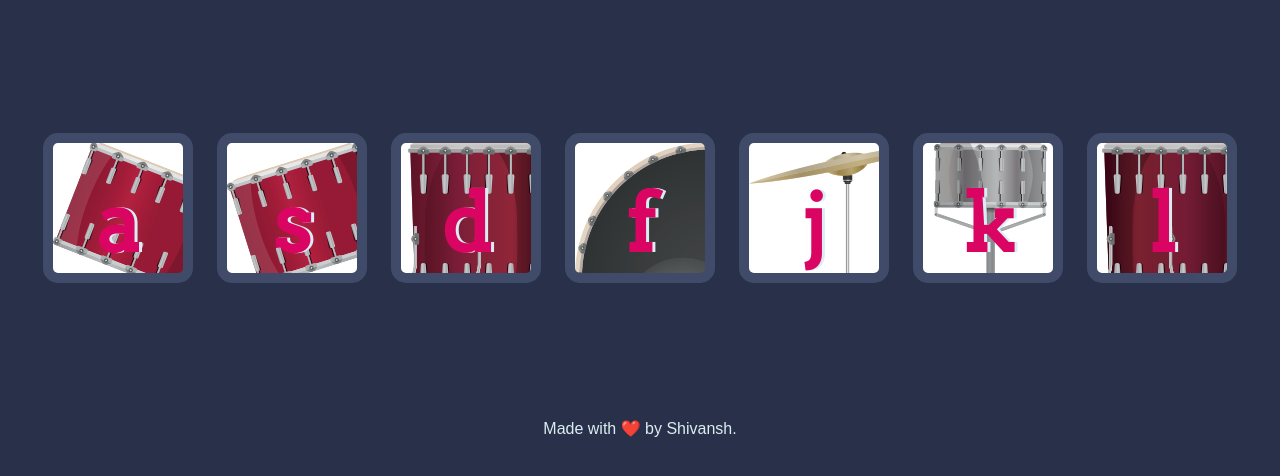
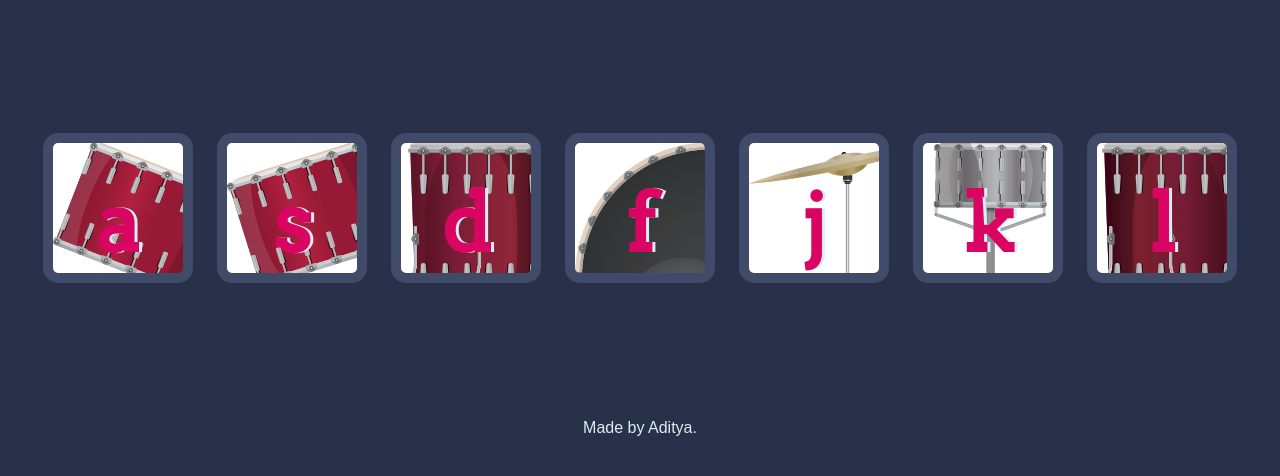
Before and after one commit to Aditya281122/Drum_, a plain HTML site: page index.html in a window 1280 px wide. Shown: the part 156-632 px from the top of the page. Drawn offline with Linux system fonts and the light colour scheme.

Commit message:
Update index.html

```diff
--- a/index.html
+++ b/index.html
@@ -23,7 +23,7 @@
 
 
   <footer>
-    Made with ❤️ by Shivansh.
+    Made by Aditya.
   </footer>
   <script src="index.js"></script>
 </body>
```
